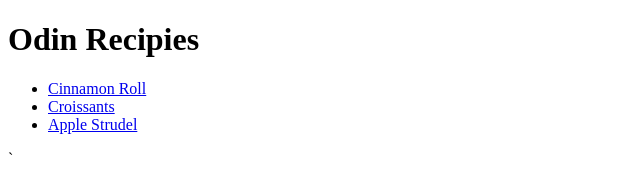
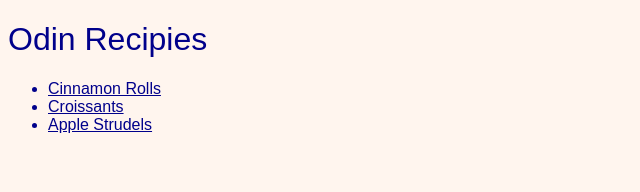
Before and after one commit to calebwarme/odin-recipies, a plain HTML site: page index.html in a window 1280 px wide. Shown: the whole page, without its empty margins (0-640 px from the left). Drawn offline with Linux system fonts and the light colour scheme.

Commit message:
updated adn fixed style sheet

```diff
--- a/index.html
+++ b/index.html
@@ -5,14 +5,14 @@
     <meta http-equiv="X-UA-Compatible" content="IE=edge">
     <meta name="viewport" content="width=device-width, initial-scale=1.0">
     <title>Odin Recipies</title>
+    <link rel="stylesheet" href="./style.css">
 </head>
 <body>
-    <link rel="stylesheet" href="styles.css">
     <h1>Odin Recipies</h1>
     <ul>
-        <li><a href="recipies/cinnamonrolls.html">Cinnamon Roll</a></li>
+        <li><a href="recipies/cinnamonrolls.html">Cinnamon Rolls</a></li>
         <li><a href="recipies/croissants.html">Croissants</a><li>
-        <l1><a href="recipies/applestrudel.html">Apple Strudel</a></l1>
+        <l1><a href="recipies/applestrudel.html">Apple Strudels</a></l1>
     </ul>
 </body>
-</html>`
+</html>
--- a/style.css
+++ b/style.css
@@ -1,6 +1,6 @@
 * {
-    background-color: bisque;
+    background-color: seashell;
     font-family: sans-serif;
     font-weight: 400;
-    color: black;
+    color: darkblue;
 }
```
Also changed, not shown: recipies/applestrudel.html (+1 -0 lines), recipies/cinnamonrolls.html (+1 -0 lines), recipies/croissants.html (+1 -0 lines).
